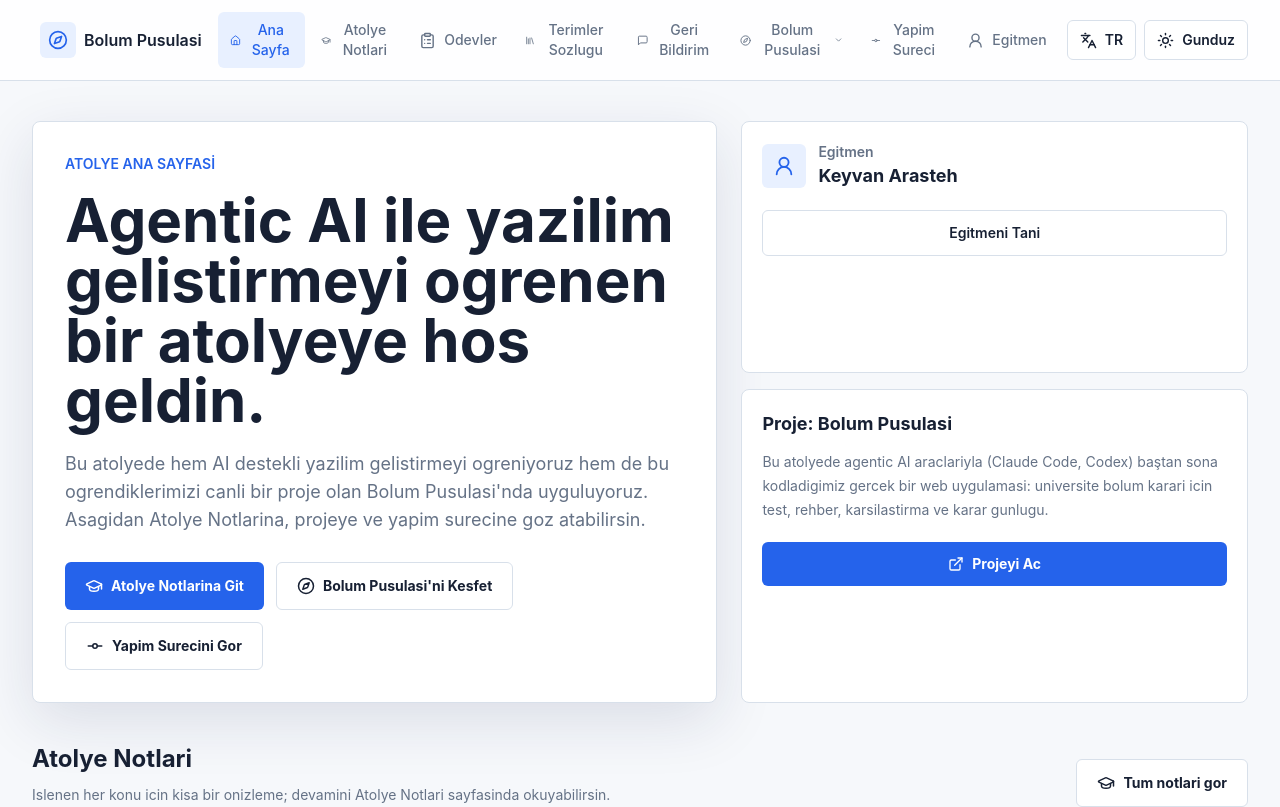
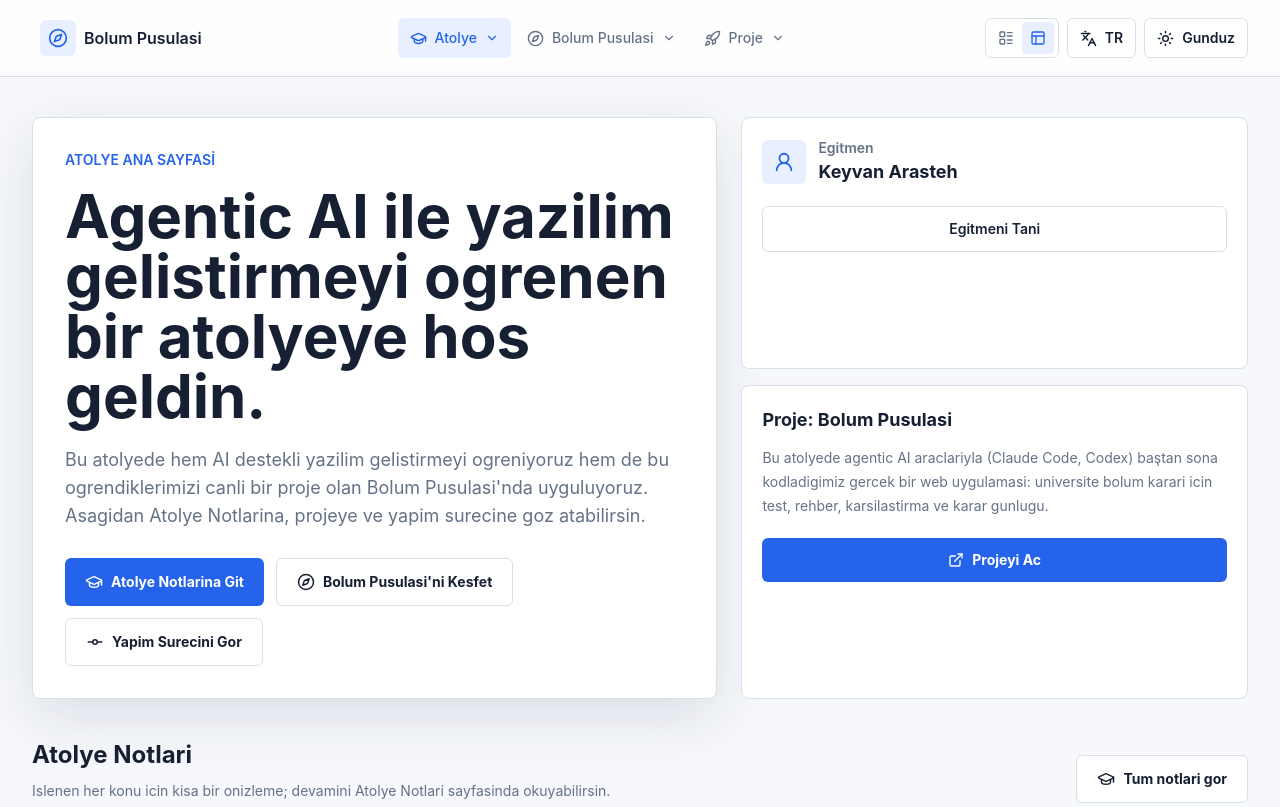
Before and after one commit to keyvanarasteh/HelloAI-Universite, a React (Vite) app: page / in a window 1280 px wide. Shown: the top 807 px of the page. Built offline with nearby package versions, Linux system fonts and the light colour scheme.

Commit message:
Add knowledge view toggle and modern git note

```diff
--- a/src/App.jsx
+++ b/src/App.jsx
@@ -20,6 +20,7 @@ import {
   GraduationCap,
   Home,
   Languages,
+  LayoutList,
   Library,
   Linkedin,
   ListChecks,
@@ -27,11 +28,13 @@ import {
   MessageSquare,
   Moon,
   NotebookPen,
+  PanelsTopLeft,
   Plus,
   RotateCcw,
   Rocket,
   Save,
   ShieldCheck,
+  Sparkles,
   Shuffle,
   Sun,
   Trash2,
@@ -56,7 +59,7 @@ import { homeworks } from "./homeworksData.js";
 import { feedbackEntries } from "./feedback.js";
 import { glossaryCategories } from "./glossary.js";
 
-const primaryNav = [
+const workshopNav = [
   { id: "landing", icon: Home },
   { id: "knowledge", icon: GraduationCap },
   { id: "homeworks", icon: ClipboardList },
@@ -81,6 +84,12 @@ const secondaryNav = [
   { id: "instructor", icon: UserRound },
 ];
 
+const navGroups = [
+  { id: "workshop", icon: GraduationCap, children: workshopNav },
+  { id: "pusula", icon: Compass, children: pusulaPages },
+  { id: "project", icon: Rocket, children: secondaryNav },
+];
+
 const fieldIcons = {
   software: Code2,
   security: ShieldCheck,
@@ -169,6 +178,7 @@ function calculateScores(answers) {
 function App() {
   const [lang, setLang] = useStoredState("bp_lang", "tr");
   const [theme, setTheme] = useState(getInitialTheme);
+  const [viewMode, setViewMode] = useStoredState("bp_view_mode", "visualized");
   const [page, setPage] = useStoredState("bp_page", "landing");
   const [mobileOpen, setMobileOpen] = useState(false);
   const [answers, setAnswers] = useStoredState("bp_answers", {});
@@ -202,6 +212,7 @@ function App() {
   const shared = {
     lang,
     theme,
+    viewMode,
     copy,
     navigate,
     openKnowledgeTopic,
@@ -229,6 +240,8 @@ function App() {
         toggleLanguage={toggleLanguage}
         theme={theme}
         toggleTheme={toggleTheme}
+        viewMode={viewMode}
+        setViewMode={setViewMode}
         mobileOpen={mobileOpen}
         setMobileOpen={setMobileOpen}
       />
@@ -267,11 +280,11 @@ function Header({
   toggleLanguage,
   theme,
   toggleTheme,
+  viewMode,
+  setViewMode,
   mobileOpen,
   setMobileOpen,
 }) {
-  const pusulaActive = pusulaPages.some((item) => item.id === page);
-
   return (
     <header className="sticky top-0 z-30 border-b border-[var(--border)] bg-[var(--surface-glass)] backdrop-blur">
       <div className="mx-auto flex max-w-7xl items-center gap-2 px-4 py-3 sm:px-6 lg:px-8">
@@ -286,28 +299,13 @@ function Header({
         </button>
 
         <nav className="hidden min-w-0 flex-1 items-center justify-center gap-1 lg:flex">
-          {primaryNav.map((item) => (
-            <NavButton
-              key={item.id}
-              item={item}
-              active={page === item.id}
-              label={copy.nav[item.id]}
-              onClick={() => navigate(item.id)}
-            />
-          ))}
-          <PusulaDropdown copy={copy} page={page} navigate={navigate} active={pusulaActive} />
-          {secondaryNav.map((item) => (
-            <NavButton
-              key={item.id}
-              item={item}
-              active={page === item.id}
-              label={copy.nav[item.id]}
-              onClick={() => navigate(item.id)}
-            />
+          {navGroups.map((group) => (
+            <NavGroupDropdown key={group.id} group={group} copy={copy} page={page} navigate={navigate} />
           ))}
         </nav>
 
         <div className="ml-auto flex shrink-0 items-center gap-2">
+          <ViewModeToggle copy={copy} viewMode={viewMode} setViewMode={setViewMode} />
           <IconTextButton
             icon={Languages}
             label={lang.toUpperCase()}
@@ -331,21 +329,16 @@ function Header({
       </div>
 
       {mobileOpen && (
-        <nav className="grid gap-2 border-t border-[var(--border)] bg-[var(--surface)] px-4 py-3 lg:hidden">
-          {primaryNav.map((item) => (
-            <NavButton
-              key={item.id}
-              item={item}
-              active={page === item.id}
-              label={copy.nav[item.id]}
-              onClick={() => navigate(item.id)}
-              mobile
-            />
-          ))}
-          <p className="mt-2 px-3 text-xs font-bold uppercase tracking-wide text-[var(--muted)]">
-            {copy.nav.pusula}
+        <nav className="grid max-h-[calc(100vh-4.25rem)] gap-3 overflow-y-auto border-t border-[var(--border)] bg-[var(--surface)] px-4 py-3 lg:hidden">
+          {navGroups.map((group) => {
+            const GroupIcon = group.icon;
+            return (
+              <div key={group.id} className="grid gap-1">
+                <p className="flex items-center gap-2 px-3 text-xs font-bold uppercase tracking-wide text-[var(--muted)]">
+                  <GroupIcon size={14} />
+                  {copy.nav[group.id]}
                 </p>
-          {pusulaPages.map((item) => (
+                {group.children.map((item) => (
                   <NavButton
                     key={item.id}
                     item={item}
@@ -356,25 +349,21 @@ function Header({
                     indent
                   />
                 ))}
-          {secondaryNav.map((item) => (
-            <NavButton
-              key={item.id}
-              item={item}
-              active={page === item.id}
-              label={copy.nav[item.id]}
-              onClick={() => navigate(item.id)}
-              mobile
-            />
-          ))}
+              </div>
+            );
+          })}
         </nav>
       )}
     </header>
   );
 }
 
-function PusulaDropdown({ copy, page, navigate, active }) {
+function NavGroupDropdown({ group, copy, page, navigate }) {
   const [open, setOpen] = useState(false);
   const containerRef = useRef(null);
+  const active = group.children.some((item) => item.id === page);
+  const GroupIcon = group.icon;
+  const activeChild = group.children.find((item) => item.id === page);
 
   useEffect(() => {
     if (!open) return undefined;
@@ -396,22 +385,23 @@ function PusulaDropdown({ copy, page, navigate, active }) {
     <div className="relative" ref={containerRef}>
       <button
         onClick={() => setOpen((value) => !value)}
-        title={copy.nav.pusula}
+        title={copy.nav[group.id]}
         className={[
-          "flex items-center gap-2 rounded-md px-3 py-2 text-sm font-medium transition",
+          "flex h-10 items-center gap-2 rounded-md px-3 text-sm font-medium transition",
           active || open
             ? "bg-[var(--brand-soft)] text-[var(--brand)]"
             : "text-[var(--muted)] hover:bg-[var(--surface-2)] hover:text-[var(--text)]",
         ].join(" ")}
       >
-        <Compass size={17} />
-        <span className="hidden xl:inline">{copy.nav.pusula}</span>
+        <GroupIcon size={17} />
+        <span className="hidden xl:inline">{copy.nav[group.id]}</span>
+        {activeChild && <span className="hidden max-w-28 truncate text-xs text-[var(--muted)] 2xl:inline">{copy.nav[activeChild.id]}</span>}
         <ChevronDown size={14} className={`transition-transform ${open ? "rotate-180" : ""}`} />
       </button>
 
       {open && (
         <div className="absolute left-1/2 top-full z-40 mt-2 grid w-56 -translate-x-1/2 gap-1 rounded-lg border border-[var(--border)] bg-[var(--surface)] p-2 shadow-soft">
-          {pusulaPages.map((item) => (
+          {group.children.map((item) => (
             <NavButton
               key={item.id}
               item={item}
@@ -423,6 +413,42 @@ function PusulaDropdown({ copy, page, navigate, active }) {
           ))}
         </div>
       )}
+    </div>
+  );
+}
+
+function ViewModeToggle({ copy, viewMode, setViewMode }) {
+  const options = [
+    { id: "compact", icon: LayoutList, label: copy.common.compactMode },
+    { id: "visualized", icon: PanelsTopLeft, label: copy.common.visualizedMode },
+  ];
+
+  return (
+    <div
+      className="flex h-10 items-center rounded-md border border-[var(--border)] bg-[var(--surface)] p-1"
+      role="group"
+      aria-label={copy.common.viewMode}
+      title={copy.common.viewMode}
+    >
+      {options.map((option) => {
+        const Icon = option.icon;
+        const active = viewMode === option.id;
+        return (
+          <button
+            key={option.id}
+            onClick={() => setViewMode(option.id)}
+            aria-label={option.label}
+            title={option.label}
+            className={[
+              "flex h-8 min-w-8 items-center justify-center rounded px-2 text-sm font-semibold transition",
+              active ? "bg-[var(--brand-soft)] text-[var(--brand)]" : "text-[var(--muted)] hover:bg-[var(--surface-2)] hover:text-[var(--text)]",
+            ].join(" ")}
+          >
+            <Icon size={16} />
+            <span className="ml-2 hidden 2xl:inline">{option.label}</span>
+          </button>
+        );
+      })}
     </div>
   );
 }
@@ -1295,7 +1321,7 @@ function ResourcesPage({ lang, copy, navigate }) {
   );
 }
 
-function KnowledgePage({ lang, theme, copy, pendingKnowledgeTopic, setPendingKnowledgeTopic }) {
+function KnowledgePage({ lang, theme, viewMode, copy, pendingKnowledgeTopic, setPendingKnowledgeTopic }) {
   const [progress, setProgress] = useStoredState("bp_knowledge_progress", {});
   const [dayFilter, setDayFilter] = useState("all");
   const [selectedId, setSelectedId] = useState(knowledgeTopics[0].id);
@@ -1429,16 +1455,22 @@ function KnowledgePage({ lang, theme, copy, pendingKnowledgeTopic, setPendingKno
           onClick={() => setFlipped((value) => !value)}
           title={copy.knowledge.flipHint}
         >
-          <div className="flex items-start justify-between gap-3">
-            <div>
+          <div className="flex flex-col gap-3 sm:flex-row sm:items-start sm:justify-between">
+            <div className="min-w-0">
               <p className="text-sm font-semibold text-[var(--brand)]">
                 {selectedIndex + 1} / {total}
               </p>
               <h2 className="mt-2 text-2xl font-bold leading-snug">{topic.title[lang]}</h2>
             </div>
+            <div className="flex shrink-0 items-center gap-2">
+              <span className="inline-flex items-center gap-2 rounded-md border border-[var(--border)] bg-[var(--surface-2)] px-3 py-2 text-xs font-bold uppercase text-[var(--muted)]">
+                {viewMode === "compact" ? <LayoutList size={14} /> : <Sparkles size={14} />}
+                {viewMode === "compact" ? copy.common.compactMode : copy.common.visualizedMode}
+              </span>
               <span className={`field-icon field-${topic.tone}`}>
                 <GraduationCap size={22} />
               </span>
+            </div>
           </div>
 
           {!flipped ? (
@@ -1477,6 +1509,8 @@ function KnowledgePage({ lang, theme, copy, pendingKnowledgeTopic, setPendingKno
                 </a>
               )}
             </div>
+          ) : viewMode === "compact" ? (
+            <CompactKnowledgeTopic topic={topic} lang={lang} copy={copy} />
           ) : topic.Component ? (
             <div className="mt-5 grid gap-6" onClick={(event) => event.stopPropagation()}>
               <topic.Component lang={lang} theme={theme} />
@@ -1520,6 +1554,30 @@ function KnowledgePage({ lang, theme, copy, pendingKnowledgeTopic, setPendingKno
         </section>
       </div>
     </PageFrame>
+  );
+}
+
+function CompactKnowledgeTopic({ topic, lang, copy }) {
+  return (
+    <div className="mt-5 grid gap-5" onClick={(event) => event.stopPropagation()}>
+      <div className="rounded-lg border border-[var(--border)] bg-[var(--surface-2)] p-4">
+        <p className="text-xs font-bold uppercase text-[var(--muted)]">{copy.knowledge.quickReview}</p>
+        <p className="mt-2 text-sm leading-6 text-[var(--text)]">{topic.tagline[lang]}</p>
+      </div>
+      {topic.sections.map((section) => (
+        <div key={section.heading[lang]} className="rounded-lg border border-[var(--border)] p-4">
+          <h3 className="font-bold">{section.heading[lang]}</h3>
+          <ul className="mt-3 grid gap-2 text-sm leading-6 text-[var(--muted)]">
+            {section.items.map((item) => (
+              <li key={item[lang]} className="flex gap-2">
+                <CheckCircle2 className="mt-1 shrink-0 text-[var(--ok)]" size={15} />
+                <span>{item[lang]}</span>
+              </li>
+            ))}
+          </ul>
+        </div>
+      ))}
+    </div>
   );
 }
 
--- a/src/data.js
+++ b/src/data.js
@@ -365,7 +365,9 @@ export const t = {
       journal: "Gunluk",
       resources: "Kaynaklar",
       knowledge: "Atolye Notlari",
+      workshop: "Atolye",
       pusula: "Bolum Pusulasi",
+      project: "Proje",
       buildProcess: "Yapim Sureci",
       instructor: "Egitmen",
       homeworks: "Odevler",
@@ -388,6 +390,9 @@ export const t = {
       themeLight: "Gunduz",
       themeDark: "Gece",
       language: "Dil",
+      viewMode: "Gorunum modu",
+      compactMode: "Kompakt",
+      visualizedMode: "Gorsel",
       official: "Resmi kaynak",
       open: "Ac",
       yourData: "Verilerin bu tarayicida saklanir.",
@@ -589,7 +594,9 @@ export const t = {
       journal: "Journal",
       resources: "Resources",
       knowledge: "Workshop Notes",
+      workshop: "Workshop",
       pusula: "Path Compass",
+      project: "Project",
       buildProcess: "Build Process",
       instructor: "Instructor",
       homeworks: "Homeworks",
@@ -612,6 +619,9 @@ export const t = {
       themeLight: "Light",
       themeDark: "Dark",
       language: "Language",
+      viewMode: "View mode",
+      compactMode: "Compact",
+      visualizedMode: "Visualized",
       official: "Official source",
       open: "Open",
       yourData: "Your data stays in this browser.",
--- a/src/notes/GitGithub.jsx
+++ b/src/notes/GitGithub.jsx
@@ -1,3 +1,5 @@
+import { useState } from "react";
+import { CheckCircle2, GitBranch, GitCommit, GitMerge, GitPullRequest, TerminalSquare } from "lucide-react";
 import { Mermaid, NoteCallout, NoteList, NoteSection, TerminalBlock } from "../components/NoteKit.jsx";
 
 const branchDiagram = `gitGraph
@@ -14,9 +16,129 @@ const branchDiagram = `gitGraph
 
 export function GitGithubNote({ lang, theme }) {
   const tr = lang === "tr";
+  const [activeStep, setActiveStep] = useState(0);
+  const steps = tr
+    ? [
+        {
+          icon: GitBranch,
+          title: "Branch ac",
+          body: "Ana kodu bozmadan yeni fikir icin ayri bir calisma alani baslat.",
+          command: "git checkout -b feature/yeni-ozellik",
+          signal: "Risk izole olur",
+        },
+        {
+          icon: GitCommit,
+          title: "Kucuk commit yap",
+          body: "Her commit tek bir anlamli degisikligi anlatir; gelecekte ne oldugunu okumak kolaylasir.",
+          command: 'git commit -m "ozellik: kisa aciklama"',
+          signal: "Gecmis okunur",
+        },
+        {
+          icon: GitPullRequest,
+          title: "Push ve PR",
+          body: "Degisikligi paylas, ekipten yorum al ve kodun ana projeye girmeden once kontrol edilmesini sagla.",
+          command: "git push origin feature/yeni-ozellik",
+          signal: "Ekip gorur",
+        },
+        {
+          icon: GitMerge,
+          title: "Merge et",
+          body: "Onaylanan degisikligi ana koda birlestir; proje gecmisi temiz ve izlenebilir kalir.",
+          command: "git merge feature/yeni-ozellik",
+          signal: "Urun ilerler",
+        },
+      ]
+    : [
+        {
+          icon: GitBranch,
+          title: "Create a branch",
+          body: "Start a separate workspace for a new idea without disturbing the main code.",
+          command: "git checkout -b feature/new-feature",
+          signal: "Risk is isolated",
+        },
+        {
+          icon: GitCommit,
+          title: "Make small commits",
+          body: "Each commit explains one meaningful change, making history easier to read later.",
+          command: 'git commit -m "feature: short description"',
+          signal: "History is readable",
+        },
+        {
+          icon: GitPullRequest,
+          title: "Push and PR",
+          body: "Share the change, invite feedback, and let the code be reviewed before it enters the main project.",
+          command: "git push origin feature/new-feature",
+          signal: "Team can review",
+        },
+        {
+          icon: GitMerge,
+          title: "Merge it",
+          body: "Integrate the approved change into the main code while keeping project history traceable.",
+          command: "git merge feature/new-feature",
+          signal: "Product moves forward",
+        },
+      ];
+  const active = steps[activeStep];
+  const ActiveIcon = active.icon;
 
   return (
     <>
+      <NoteSection title={tr ? "Branch Studio" : "Branch Studio"}>
+        <div className="grid gap-4 rounded-lg border border-[var(--border)] bg-[var(--surface-2)] p-4 lg:grid-cols-[0.9fr_1.1fr]">
+          <div className="grid gap-2">
+            {steps.map((step, index) => {
+              const Icon = step.icon;
+              const selected = index === activeStep;
+              return (
+                <button
+                  key={step.title}
+                  onClick={() => setActiveStep(index)}
+                  className={[
+                    "flex items-center gap-3 rounded-lg border p-3 text-left transition",
+                    selected
+                      ? "border-[var(--brand)] bg-[var(--brand-soft)] text-[var(--brand)]"
+                      : "border-[var(--border)] bg-[var(--surface)] text-[var(--text)] hover:bg-[var(--surface-2)]",
+                  ].join(" ")}
+                >
+                  <span className="flex h-10 w-10 shrink-0 items-center justify-center rounded-md bg-[var(--surface)]">
+                    {selected ? <CheckCircle2 size={19} /> : <Icon size={19} />}
+                  </span>
+                  <span className="min-w-0">
+                    <span className="block text-sm font-bold">{step.title}</span>
+                    <span className="block text-xs text-[var(--muted)]">{step.signal}</span>
+                  </span>
+                </button>
+              );
+            })}
+          </div>
+
+          <div className="rounded-lg border border-[var(--border)] bg-[var(--surface)] p-5">
+            <div className="flex items-start justify-between gap-3">
+              <div>
+                <p className="text-xs font-bold uppercase text-[var(--muted)]">
+                  {tr ? "Aktif adim" : "Active step"} {activeStep + 1}
+                </p>
+                <h3 className="mt-2 text-xl font-bold">{active.title}</h3>
+              </div>
+              <span className="flex h-11 w-11 shrink-0 items-center justify-center rounded-md bg-[var(--brand-soft)] text-[var(--brand)]">
+                <ActiveIcon size={22} />
+              </span>
+            </div>
+            <p className="mt-4 text-sm leading-6 text-[var(--muted)]">{active.body}</p>
+            <div className="mt-5 rounded-lg border border-[var(--border)] bg-[#0b1020] p-4 text-sm text-emerald-300">
+              <div className="mb-2 flex items-center gap-2 text-xs font-bold text-white/55">
+                <TerminalSquare size={14} />
+                {tr ? "Komut refleksi" : "Command reflex"}
+              </div>
+              <code>
+                <span className="mr-2 text-white/30">$</span>
+                {active.command}
+              </code>
+            </div>
+          </div>
+        </div>
+      </NoteSection>
+
       <NoteSection title={tr ? "Temel Kavramlar" : "Core Concepts"}>
         <NoteList
           items={
```
Lines whose indentation alone changed are shown as unchanged.
